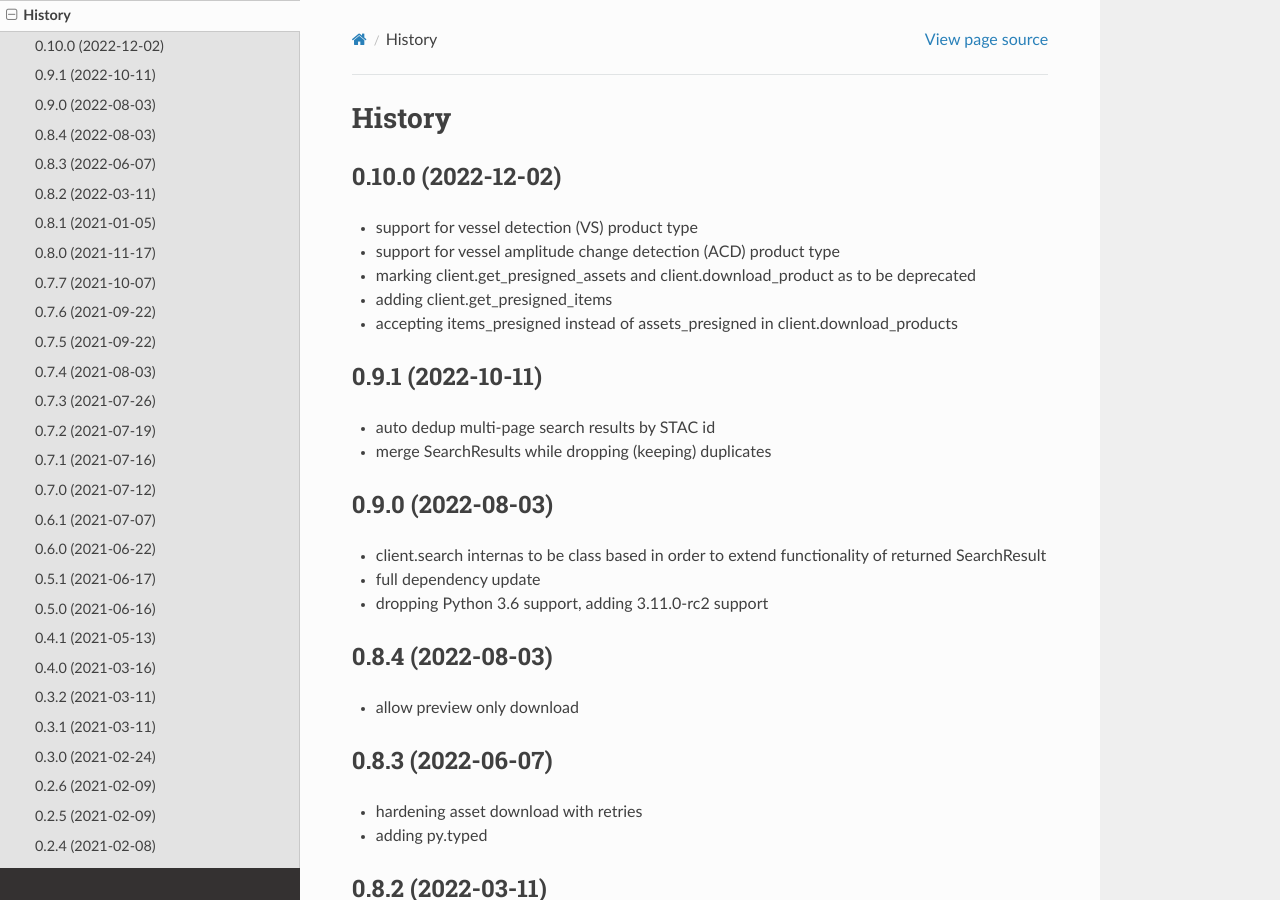
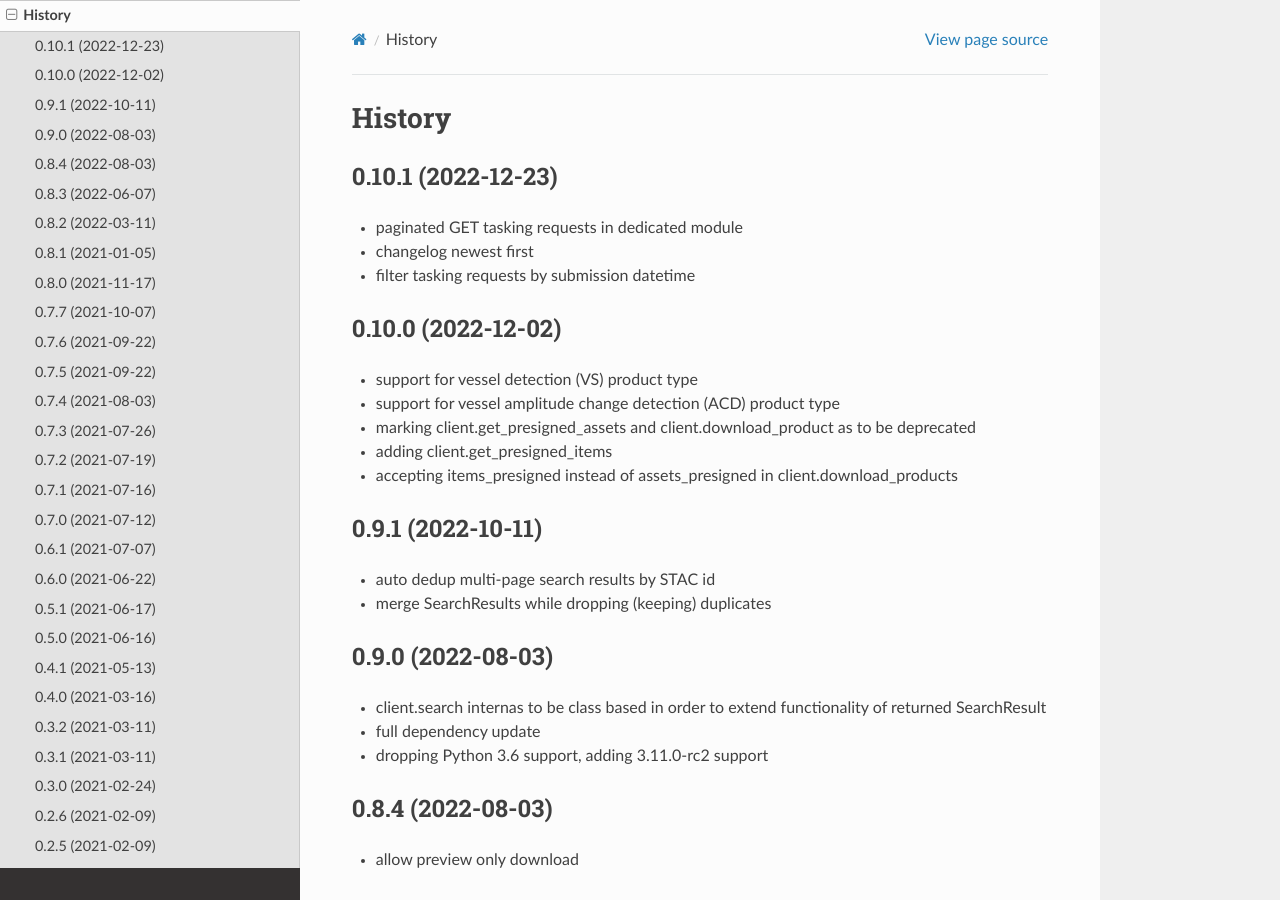
Before and after one commit to capellaspace/console-client, a Sphinx documentation site: the page built from docs/pages/changelog.rst, in a window 1280 px wide and 900 px high. Built offline with Sphinx 7.4.7 and the Read the Docs theme 2.0.0, drawn with Linux system fonts in a browser that asks for light colours.

Commit message:
bump 0.10.1 (#35)

```diff
--- a/docs/pages/changelog.rst
+++ b/docs/pages/changelog.rst
@@ -1,6 +1,12 @@
 =======
 History
 =======
+
+0.10.1 (2022-12-23)
+------------------
+* paginated GET tasking requests in dedicated module
+* changelog newest first
+* filter tasking requests by submission datetime
 
 0.10.0 (2022-12-02)
 ------------------
--- a/pyproject.toml
+++ b/pyproject.toml
@@ -1,6 +1,6 @@
 [tool.poetry]
 name = "capella-console-client"
-version = "0.10.0"
+version = "0.10.1"
 description = "Python SDK for api.capellaspace.com (search, order, download)"
 authors = ["Thomas Beyer <thomas.beyer@capellaspace.com>"]
 repository = "https://github.com/capellaspace/console-client"
```
